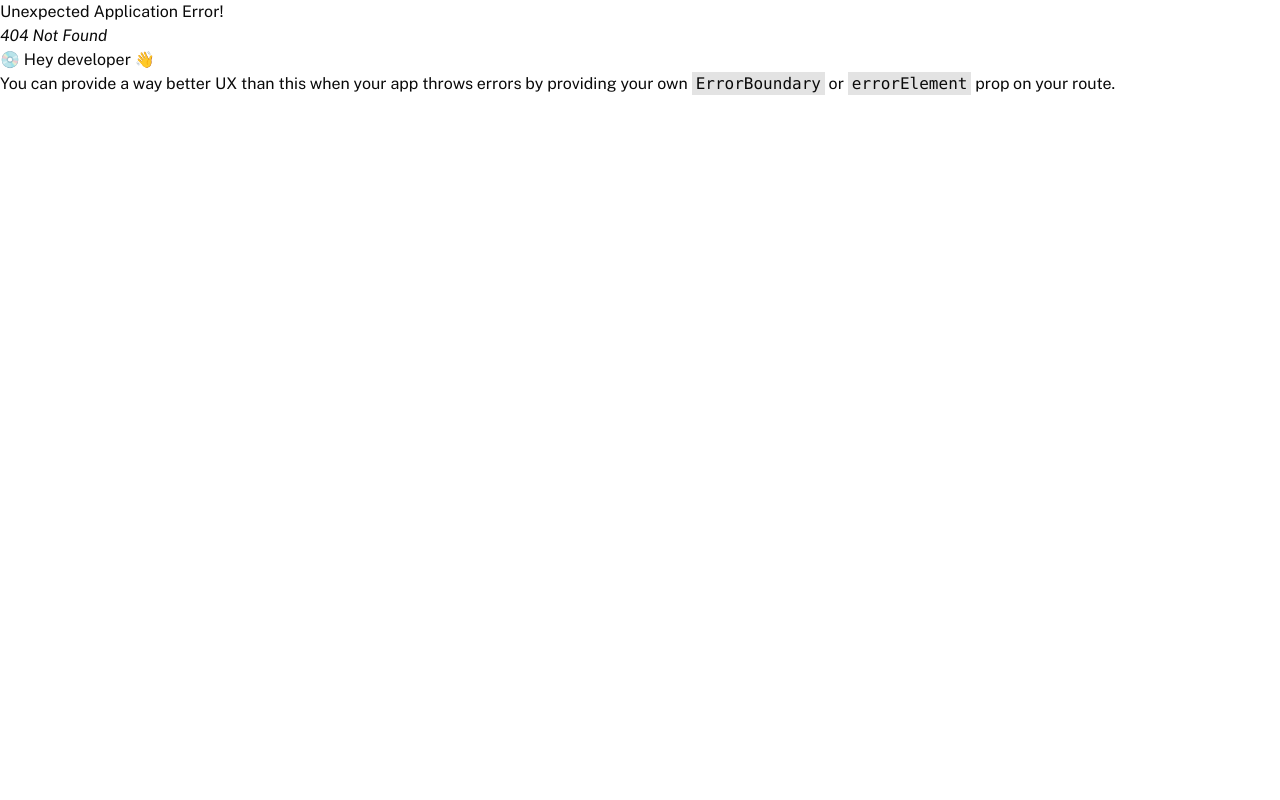
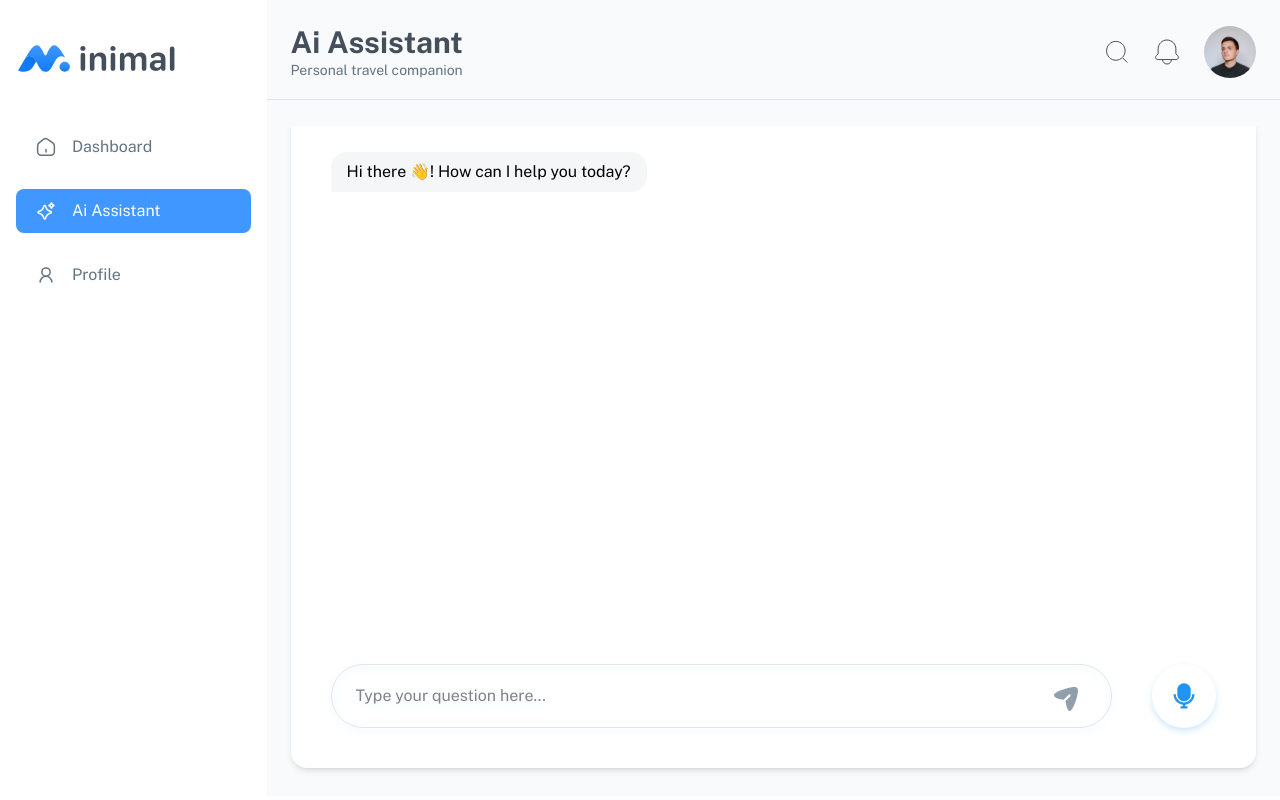
Before and after one commit to arafat22184/minimal-frontend, a React (Vite) app: page /assistant in a window 1280 px wide. Before the commit this address had no page. Built offline with nearby package versions, Linux system fonts and the light colour scheme; no server answers.

Commit message:
Feat: added chatbot ai

```diff
--- a/package.json
+++ b/package.json
@@ -18,6 +18,7 @@
     "react-dom": "^19.1.1",
     "react-icons": "^5.5.0",
     "react-router": "^7.9.4",
+    "socket.io-client": "^4.8.1",
     "tailwind-merge": "^3.3.1",
     "tailwindcss": "^4.1.14"
   },
--- /dev/null
+++ b/src/components/SVG/DashboardSvg/AiAssistant/MicrophoneSVG.jsx
@@ -0,0 +1,26 @@
+import React from "react";
+
+const MicrophoneSVG = () => {
+  return (
+    <svg
+      xmlns="http://www.w3.org/2000/svg"
+      width="28"
+      height="28"
+      viewBox="0 0 28 28"
+      fill="none"
+    >
+      <path
+        d="M7.29175 7.8763C7.29175 4.17139 10.2952 1.16797 14.0001 1.16797C17.7049 1.16797 20.7084 4.17139 20.7084 7.8763V12.543C20.7084 16.2478 17.7049 19.2513 14.0001 19.2513C10.2952 19.2513 7.29175 16.2478 7.29175 12.543V7.8763Z"
+        fill="#2094F3"
+      />
+      <path
+        fillRule="evenodd"
+        clipRule="evenodd"
+        d="M12.8333 22.686C7.58339 22.1055 3.5 17.6547 3.5 12.25H5.83333C5.83333 16.7603 9.48968 20.4167 14 20.4167C18.5103 20.4167 22.1667 16.7603 22.1667 12.25H24.5C24.5 17.6547 20.4167 22.1055 15.1667 22.686V24.2083H17.5V26.5417H10.5V24.2083H12.8333V22.686Z"
+        fill="#2094F3"
+      />
+    </svg>
+  );
+};
+
+export default MicrophoneSVG;
--- /dev/null
+++ b/src/components/SVG/DashboardSvg/AiAssistant/SendMessageSVG.jsx
@@ -0,0 +1,20 @@
+import React from "react";
+
+const SendMessageSVG = () => {
+  return (
+    <svg
+      xmlns="http://www.w3.org/2000/svg"
+      width="28"
+      height="28"
+      viewBox="0 0 28 28"
+      fill="none"
+    >
+      <path
+        d="M25.1968 2.96568C24.6515 2.37839 23.7965 2.15842 22.9796 2.07968C22.1212 1.99695 21.0933 2.05197 19.9865 2.19714C17.7669 2.48828 15.0852 3.16221 12.5092 3.9914C9.93158 4.82113 7.41896 5.81944 5.53727 6.7759C4.60077 7.25191 3.78853 7.73356 3.19804 8.19619C2.90402 8.42654 2.63572 8.67468 2.4339 8.93878C2.2414 9.19069 2.03888 9.54909 2.04165 9.98114C2.04897 11.1152 2.8213 11.9167 3.64378 12.4547C4.48328 13.0038 5.57661 13.4176 6.66351 13.7417C7.76208 14.0693 8.91733 14.3232 9.91048 14.529C9.97557 14.5424 10.1057 14.5694 10.2651 14.6023C10.8654 14.7263 11.1656 14.7884 11.4477 14.7039C11.7299 14.6194 11.9469 14.4025 12.3806 13.9687L16.675 9.67439C17.1306 9.21878 17.8693 9.21878 18.3249 9.67439C18.7805 10.13 18.7805 10.8687 18.3249 11.3243L14.3202 15.329C13.8779 15.7713 13.6568 15.9924 13.5732 16.2794C13.4894 16.5664 13.557 16.871 13.692 17.4803C14.2151 19.8425 14.6694 21.7944 15.1226 23.1076C15.3874 23.8746 15.6852 24.5386 16.0624 25.0282C16.456 25.5392 16.9915 25.9252 17.6963 25.9564C18.1351 25.9758 18.4999 25.7755 18.75 25.5895C19.0137 25.3937 19.2616 25.131 19.4916 24.8439C19.9536 24.2666 20.439 23.4679 20.922 22.5448C21.8927 20.6898 22.9205 18.2026 23.7903 15.6439C24.6596 13.0862 25.3839 10.4184 25.7329 8.20113C25.907 7.09537 25.9931 6.06843 25.9452 5.20825C25.8998 4.3925 25.726 3.53559 25.1968 2.96568Z"
+        fill="currentColor"
+      />
+    </svg>
+  );
+};
+
+export default SendMessageSVG;
--- a/src/components/dashboard/DashboardHeader.jsx
+++ b/src/components/dashboard/DashboardHeader.jsx
@@ -1,49 +1,47 @@
-import React, { useEffect, useState } from "react";
+import React from "react";
 import searchIcon from "../../assets/dashboard/search-ico.svg";
 import notificationIcon from "../../assets/dashboard/notification-ico.svg";
 import profilePicture from "../../assets/dashboard/profile-picture.png";
-import { useParams } from "react-router";
+import { useLocation, useParams } from "react-router";
+import useEvent from "../../hooks/useEvent";
 
 const DashboardHeader = () => {
   const { id: eventId } = useParams();
-  const [event, setEvent] = useState(null);
-  const [loading, setLoading] = useState(true);
-
-  useEffect(() => {
-    async function fetchEvent() {
-      try {
-        const response = await fetch("/events.json");
-        const allEvents = await response.json();
-        const foundEvent = allEvents.find((e) => e.id === eventId);
-        setEvent(foundEvent);
-      } catch (error) {
-        console.error("Error:", error);
-      } finally {
-        setLoading(false);
-      }
-    }
-
-    fetchEvent();
-  }, [eventId]);
+  const { pathname } = useLocation();
+  const shouldFetch = pathname !== "/event";
+  const { loading, event } = useEvent(eventId, shouldFetch);
 
   if (loading) return <div>Loading...</div>;
+
+  const title = event?.title
+    ? event.title
+    : pathname === "/assistant"
+    ? "Ai Assistant"
+    : "Dashboard";
+
+  if (pathname === "/profile") {
+    return;
+  }
+
   return (
-    <div className="flex justify-between items-center pb-5 border-b border-[#DFE3E8] mb-6.5">
+    <div className="flex justify-between items-center pb-5 border-b border-[#DFE3E8] mb-6.5 h-[100px] w-full px-6 py-6">
       <div>
-        <h2 className="text-3xl font-bold text-[#454F5B]">
-          {event?.title ? event.title : "Dashboard"}
-        </h2>
+        <h2 className="text-3xl font-bold text-[#454F5B]">{title}</h2>
         <p className="text-[#637381] text-sm">
-          {event?.type ? event.type : "Welcome back Andrei"}
+          {event?.type
+            ? event.type
+            : pathname === "/assistant"
+            ? "Personal travel companion"
+            : "Welcome back Andrei"}
         </p>
       </div>
       <div className="flex items-center gap-6">
-        <img src={searchIcon} alt="serach Icon" />
+        <img src={searchIcon} alt="search icon" />
         <img src={notificationIcon} alt="notification icon" />
         <img
           className="w-13 h-13 rounded-full"
           src={profilePicture}
-          alt="profile Picture"
+          alt="profile"
         />
       </div>
     </div>
--- /dev/null
+++ b/src/hooks/useEvent.jsx
@@ -0,0 +1,33 @@
+import { useEffect, useState } from "react";
+
+const useEvent = (eventId, shouldFetch = true) => {
+  const [loading, setLoading] = useState(false);
+  const [event, setEvent] = useState(null);
+
+  useEffect(() => {
+    if (!shouldFetch || !eventId) {
+      setEvent(null);
+      return;
+    }
+
+    async function fetchEvent() {
+      setLoading(true);
+      try {
+        const response = await fetch("/events.json");
+        const allEvents = await response.json();
+        const foundEvent = allEvents.find((e) => e.id === eventId);
+        setEvent(foundEvent);
+      } catch (error) {
+        console.error("Error:", error);
+      } finally {
+        setLoading(false);
+      }
+    }
+
+    fetchEvent();
+  }, [eventId, shouldFetch]);
+
+  return { event, loading };
+};
+
+export default useEvent;
--- a/src/layout/Dashboard.jsx
+++ b/src/layout/Dashboard.jsx
@@ -11,11 +11,9 @@ const Dashboard = () => {
       </div>
       {/* Main */}
       <div className="bg-[#F9FAFB] flex-1  w-[calc(100%-280px)]">
-        <div className="h-[100px] w-full px-6 py-6">
-          <DashboardHeader />
-        </div>
+        <DashboardHeader />
 
-        <div className="h-[calc(100vh-100px)] w-full overflow-y-auto px-6 py-7 scrollbar-hidden">
+        <div className="h-[calc(100vh-130px)] w-full overflow-y-auto px-6 py-7 scrollbar-hidden">
           <Outlet />
         </div>
       </div>
--- /dev/null
+++ b/src/pages/dashboard/AiAssistant.jsx
@@ -0,0 +1,103 @@
+import { useEffect, useState, useRef } from "react";
+import { io } from "socket.io-client";
+import SendMessageSVG from "../../components/SVG/DashboardSvg/AiAssistant/SendMessageSVG";
+import MicrophoneSVG from "../../components/SVG/DashboardSvg/AiAssistant/MicrophoneSVG";
+
+const socket = io("http://localhost:5000");
+
+const AiAssistant = () => {
+  const [messages, setMessages] = useState([
+    { sender: "bot", text: "Hi there 👋! How can I help you today?" },
+  ]);
+  const [input, setInput] = useState("");
+  const [isTyping, setIsTyping] = useState(false);
+  const messagesEndRef = useRef(null); // Ref to scroll to bottom
+
+  useEffect(() => {
+    socket.on("botReply", (msg) => {
+      setMessages((prev) => [...prev, { sender: "bot", text: msg }]);
+      setIsTyping(false);
+    });
+
+    return () => {
+      socket.off("botReply");
+    };
+  }, []);
+
+  // Scroll to bottom whenever messages change
+  useEffect(() => {
+    messagesEndRef.current?.scrollIntoView({ behavior: "smooth" });
+  }, [messages, isTyping]);
+
+  const handleSend = () => {
+    if (!input.trim()) return;
+
+    setMessages((prev) => [...prev, { sender: "user", text: input }]);
+    setIsTyping(true);
+    socket.emit("userMessage", input);
+    setInput("");
+  };
+
+  return (
+    <div className="p-10 flex flex-col h-[82vh] bg-white rounded-2xl shadow-md">
+      {/* Messages container */}
+      <div className="flex-1 overflow-y-auto space-y-2">
+        {messages.map((m, i) => (
+          <div
+            key={i}
+            className={`flex ${
+              m.sender === "user" ? "justify-end" : "justify-start"
+            }`}
+          >
+            <div
+              className={`px-4 py-2 rounded-2xl max-w-[75%] ${
+                m.sender === "user"
+                  ? "bg-[#2094F3] text-white rounded-br-none"
+                  : "bg-[#F4F6F8] text-black rounded-bl-none"
+              }`}
+            >
+              {m.text}
+            </div>
+          </div>
+        ))}
+
+        {/* Bot typing indicator */}
+        {isTyping && (
+          <div className="flex justify-start">
+            <div className="bg-[#F4F6F8] px-4 py-2 rounded-2xl rounded-bl-none flex items-center gap-1 max-w-[10%] animate-pulse">
+              <span className="w-2 h-2 bg-gray-500 rounded-full animate-bounce delay-75"></span>
+              <span className="w-2 h-2 bg-gray-500 rounded-full animate-bounce delay-150"></span>
+              <span className="w-2 h-2 bg-gray-500 rounded-full animate-bounce delay-300"></span>
+            </div>
+          </div>
+        )}
+
+        {/* Dummy div to scroll into view */}
+        <div ref={messagesEndRef} />
+      </div>
+
+      {/* Input area */}
+      <div className="flex gap-10 mt-4 relative">
+        <input
+          type="text"
+          className="flex-1 border pl-6 pr-18 py-2 rounded-full drop-shadow-md drop-shadow-[#2094F338]"
+          value={input}
+          onChange={(e) => setInput(e.target.value)}
+          onKeyDown={(e) => e.key === "Enter" && handleSend()}
+          placeholder="Type your question here..."
+        />
+        <button
+          onClick={handleSend}
+          className="text-[#919EAB] rounded-full hover:text-blue-400 absolute right-34 top-1/3 cursor-pointer"
+        >
+          <SendMessageSVG />
+        </button>
+        <button className="bg-white p-4.5 drop-shadow-md drop-shadow-[#2094F338] rounded-full hover:bg-blue-200 cursor-pointer">
+          <MicrophoneSVG />
+        </button>
+      </div>
+    </div>
+  );
+};
+
+export default AiAssistant;
--- /dev/null
+++ b/src/pages/dashboard/Profile.jsx
@@ -0,0 +1,11 @@
+import React from "react";
+
+const Profile = () => {
+  return (
+    <div className="h-full w-full bg-blue-400">
+      <p>i am profile</p>
+    </div>
+  );
+};
+
+export default Profile;
--- a/src/router/router.jsx
+++ b/src/router/router.jsx
@@ -2,6 +2,8 @@ import { createBrowserRouter } from "react-router";
 import Events from "../components/dashboard/Events/Events";
 import EventDetails from "../pages/dashboard/EventDetails";
 import Dashboard from "../layout/Dashboard";
+import AiAssistant from "../pages/dashboard/AiAssistant";
+import Profile from "../pages/dashboard/Profile";
 
 const router = createBrowserRouter([
   {
@@ -28,6 +30,14 @@ const router = createBrowserRouter([
           return event;
         },
       },
+      {
+        path: "/assistant",
+        Component: AiAssistant,
+      },
+      {
+        path: "/profile",
+        Component: Profile,
+      },
     ],
   },
 ]);
```
Also changed, not shown: 1 other file (tests, documents, lock files or other folders).
